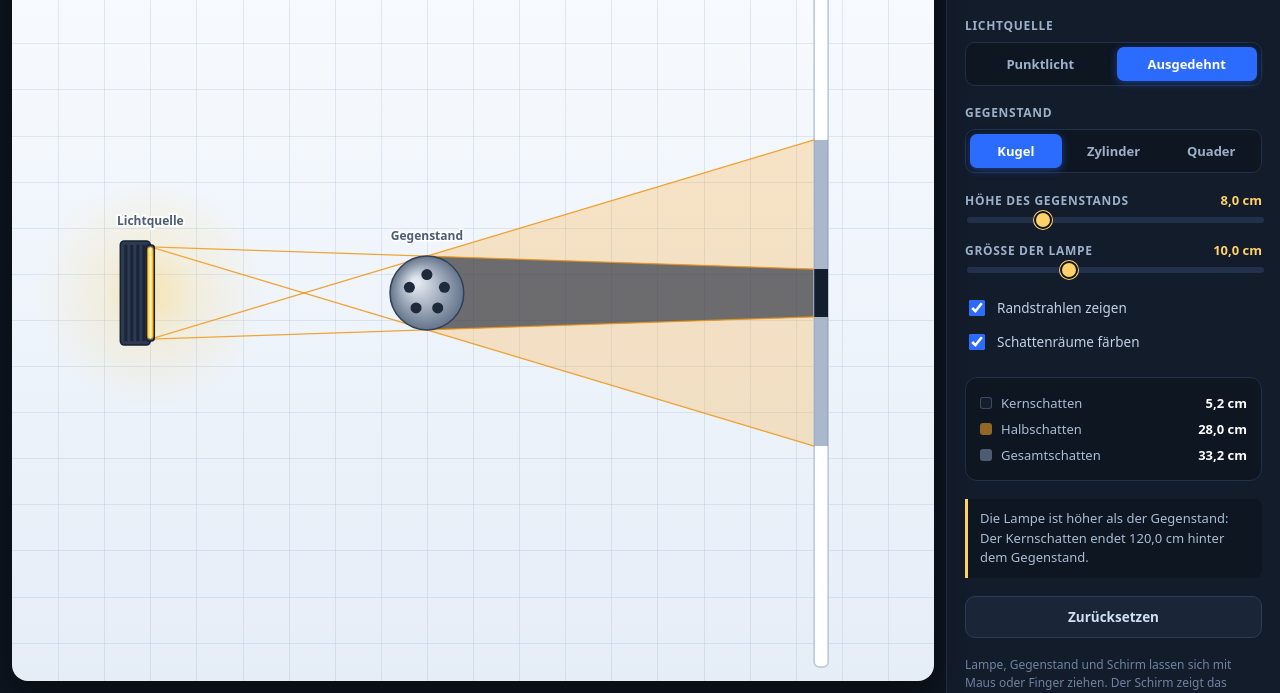
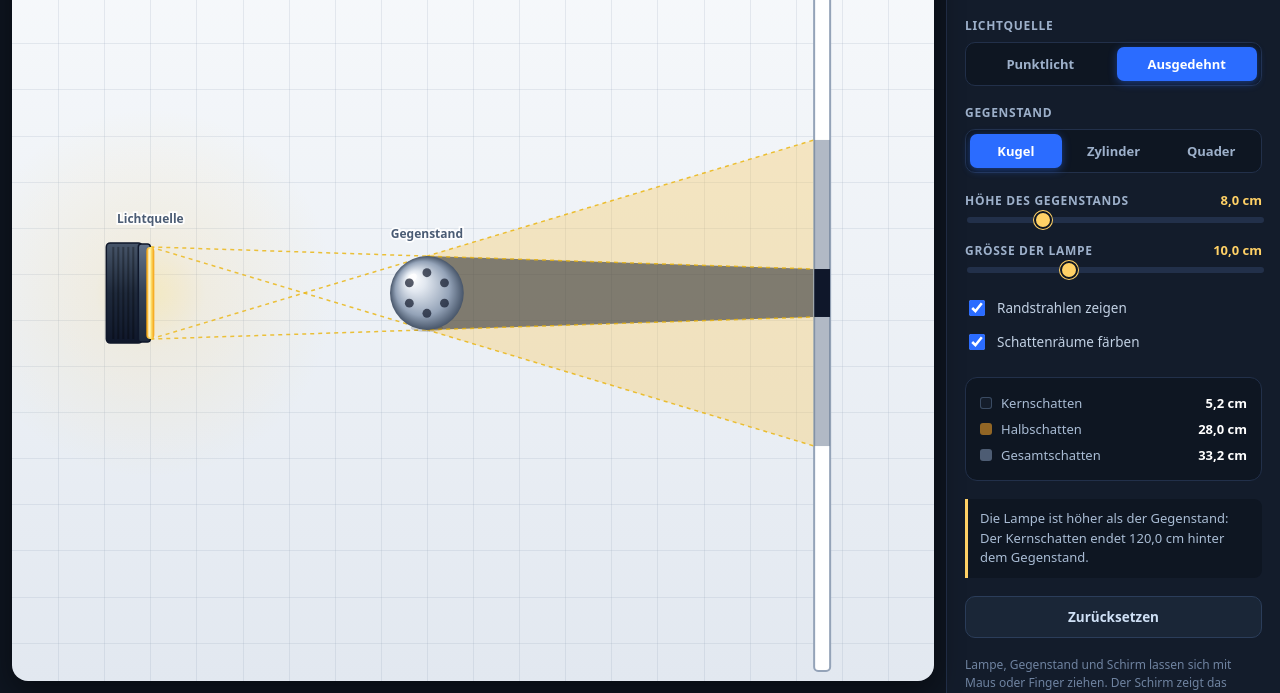
Before and after one commit to DanielGloeckler/quiz, a plain HTML site: page Optik/Schatten.html in a window 1280 px wide. Shown: the part 107-800 px from the top of the page. Drawn offline with Linux system fonts and the light colour scheme.

Commit message:
Update Schatten.html

```diff
--- a/Optik/Schatten.html
+++ b/Optik/Schatten.html
@@ -173,15 +173,14 @@
   const cv    = document.getElementById('cv');
   const ctx   = cv.getContext('2d');
 
-  /* ---------- Welt: 100 cm Breite, Höhe ergibt sich aus dem Seitenverhältnis ---------- */
-  let W = 800, H = 500, PX = 8;     // PX = Pixel pro Zentimeter
+  let W = 800, H = 500, PX = 8;
 
   const DEFAULT = {
     lightXf: 0.15, lightYf: 0.50,
     objXf:   0.45, objYf:   0.50,
     screenXf:0.87,
-    sourceSize: 10,     // cm (Durchmesser der Lampe)
-    objHeight:  8,      // cm
+    sourceSize: 10,
+    objHeight:  8,
     extended: true,
     objType: 'sphere',
     showRays: true,
@@ -246,180 +245,240 @@
     ctx.fillText(text, x, y);
   }
 
+  /* ------------------------------------------------------------------ */
+  /*  Taschenlampe zeichnen                                              */
+  /* ------------------------------------------------------------------ */
   function drawLight(lx, ly, S) {
     ctx.save();
 
-    // Leuchtkegel (Glow)
-    const glowR = Math.max(80, S * 2.5);
+    // 1. Weicher Lichtkegel (Glow)
+    const glowR = Math.max(120, S * 4);
     const g = ctx.createRadialGradient(lx, ly, 0, lx, ly, glowR);
-    g.addColorStop(0,    'rgba(255,214,102,.45)');
-    g.addColorStop(0.40, 'rgba(255,196,64,.15)');
-    g.addColorStop(1,    'rgba(255,196,64,0)');
+    g.addColorStop(0,    'rgba(255,220,100,.35)');
+    g.addColorStop(0.3,  'rgba(255,200,80,.12)');
+    g.addColorStop(1,    'rgba(255,200,80,0)');
     ctx.fillStyle = g;
     ctx.beginPath(); ctx.arc(lx, ly, glowR, 0, Math.PI * 2); ctx.fill();
 
-    // Taschenlampe zeichnen (Korpus)
-    const bodyW = 30;
-    const bodyH = S > 0 ? Math.max(S * 2 + 12, 20) : 16;
-    const bodyX = lx - bodyW;
+    // 2. Taschenlampen-Gehäuse (Korpus)
+    const bodyW = 36;
+    const bodyH = S > 0 ? Math.max(S * 2 + 8, 24) : 20;
+    const bodyX = lx - bodyW - 8;
     const bodyY = ly - bodyH / 2;
 
-    ctx.fillStyle = '#2c3a52';
+    // Korpus-Hintergrund
+    const bodyGrad = ctx.createLinearGradient(bodyX, bodyY, bodyX, bodyY + bodyH);
+    bodyGrad.addColorStop(0, '#475569');
+    bodyGrad.addColorStop(0.5, '#1e293b');
+    bodyGrad.addColorStop(1, '#0f172a');
+    ctx.fillStyle = bodyGrad;
     roundRect(ctx, bodyX, bodyY, bodyW, bodyH, 4);
     ctx.fill();
-    ctx.strokeStyle = '#16202f';
+    ctx.strokeStyle = '#0f172a';
     ctx.lineWidth = 1.5;
     ctx.stroke();
 
-    // Griff der Taschenlampe (Riffelung)
-    ctx.fillStyle = '#1a2637';
-    for(let i=0; i<4; i++) {
-      ctx.fillRect(bodyX + 4 + i*6, bodyY + 4, 3, bodyH - 8);
+    // Riffelung am Griff
+    ctx.fillStyle = 'rgba(0,0,0,0.3)';
+    for(let i=0; i<5; i++) {
+      ctx.fillRect(bodyX + 6 + i*5, bodyY + 4, 2, bodyH - 8);
     }
 
-    // Lampenkopf (Vorderseite)
-    const headW = 8;
-    const headH = S > 0 ? S * 2 + 4 : 10;
-    const headX = lx - headW / 2;
+    // 3. Lampenkopf (Vorderseite)
+    const headW = 12;
+    const headH = S > 0 ? S * 2 + 6 : 14;
+    const headX = lx - headW;
     const headY = ly - headH / 2;
 
-    ctx.fillStyle = '#3e5270';
+    const headGrad = ctx.createLinearGradient(headX, headY, headX, headY + headH);
+    headGrad.addColorStop(0, '#64748b');
+    headGrad.addColorStop(0.5, '#334155');
+    headGrad.addColorStop(1, '#1e293b');
+    ctx.fillStyle = headGrad;
     roundRect(ctx, headX, headY, headW, headH, 3);
     ctx.fill();
+    ctx.strokeStyle = '#0f172a';
+    ctx.lineWidth = 1.5;
     ctx.stroke();
 
-    // Leuchtendes Element (Linse / Glühbirne)
+    // 4. Leuchtendes Element (Linse)
     if (S > 2) {
       // Ausgedehnte Quelle (länglicher Leuchtstab)
-      const grd = ctx.createLinearGradient(lx - 3, 0, lx + 3, 0);
-      grd.addColorStop(0,   '#ffb703');
-      grd.addColorStop(0.5, '#fff8cc');
-      grd.addColorStop(1,   '#ffb703');
-      ctx.fillStyle = grd;
-      roundRect(ctx, lx - 3, ly - S, 6, 2 * S, 3);
+      const lensGrad = ctx.createLinearGradient(lx - 4, 0, lx + 4, 0);
+      lensGrad.addColorStop(0,   '#f59e0b');
+      lensGrad.addColorStop(0.5, '#fef08a');
+      lensGrad.addColorStop(1,   '#f59e0b');
+      ctx.fillStyle = lensGrad;
+      roundRect(ctx, lx - 4, ly - S, 8, 2 * S, 4);
       ctx.fill();
-      ctx.strokeStyle = 'rgba(190,120,0,.65)';
-      ctx.lineWidth = 1;
-      ctx.stroke();
+
+      // Glanzstreifen auf der Linse
+      ctx.fillStyle = 'rgba(255,255,255,0.6)';
+      roundRect(ctx, lx - 2, ly - S + 2, 2, 2 * S - 4, 1);
+      ctx.fill();
     } else {
       // Punktquelle (kleiner heller Punkt)
-      ctx.beginPath(); ctx.arc(lx, ly, 6, 0, Math.PI * 2);
-      const grd = ctx.createRadialGradient(lx - 2, ly - 2, 1, lx, ly, 7);
-      grd.addColorStop(0, '#fffde7');
-      grd.addColorStop(1, '#ffb703');
-      ctx.fillStyle = grd;
+      ctx.beginPath(); ctx.arc(lx, ly, 8, 0, Math.PI * 2);
+      const lensGrad = ctx.createRadialGradient(lx - 2, ly - 2, 1, lx, ly, 9);
+      lensGrad.addColorStop(0, '#ffffff');
+      lensGrad.addColorStop(0.4, '#fef08a');
+      lensGrad.addColorStop(1, '#f59e0b');
+      ctx.fillStyle = lensGrad;
       ctx.fill();
-      ctx.strokeStyle = 'rgba(190,120,0,.75)';
-      ctx.lineWidth = 1.2;
+      ctx.strokeStyle = 'rgba(245,158,11,.8)';
+      ctx.lineWidth = 1.5;
       ctx.stroke();
     }
     ctx.restore();
   }
 
+  /* ------------------------------------------------------------------ */
+  /*  Gegenstände zeichnen (mit 3D-Effekt)                               */
+  /* ------------------------------------------------------------------ */
   function drawObject(ox, oy, hh) {
     ctx.save();
-    const w = 16; // Breite des Gegenstands
+    const w = 20; // Breite des Gegenstands
+
+    // Boden-Schlagschatten (weich)
+    ctx.fillStyle = 'rgba(0,0,0,0.15)';
+    ctx.beginPath();
+    ctx.ellipse(ox, oy + hh - 2, w * 0.8, 4, 0, 0, Math.PI * 2);
+    ctx.fill();
 
     if (state.objType === 'sphere') {
-      // Kugel
       const r = hh;
-      const grad = ctx.createRadialGradient(ox - r*0.3, oy - r*0.3, r*0.1, ox, oy, r);
-      grad.addColorStop(0, '#e2e8f0');
-      grad.addColorStop(1, '#64748b');
+
+      // Kugel-Hauptkörper mit 3D-Radialverlauf
+      const grad = ctx.createRadialGradient(ox - r*0.4, oy - r*0.4, r*0.1, ox, oy, r);
+      grad.addColorStop(0, '#f8fafc');
+      grad.addColorStop(0.2, '#e2e8f0');
+      grad.addColorStop(0.7, '#94a3b8');
+      grad.addColorStop(1, '#475569');
       ctx.fillStyle = grad;
       ctx.beginPath();
       ctx.arc(ox, oy, r, 0, Math.PI * 2);
       ctx.fill();
-      ctx.strokeStyle = '#334155';
-      ctx.lineWidth = 1.5;
-      ctx.stroke();
 
-      // Fussball-Muster (Andeutung)
-      ctx.fillStyle = '#1e293b';
-      for(let i=0; i<5; i++){
-        const a = i * (Math.PI*2/5) - Math.PI/2;
-        const px = ox + Math.cos(a) * r * 0.5;
-        const py = oy + Math.sin(a) * r * 0.5;
+      // Glanzlicht (Specular Highlight)
+      ctx.fillStyle = 'rgba(255,255,255,0.8)';
+      ctx.beginPath();
+      ctx.ellipse(ox - r*0.4, oy - r*0.4, r*0.15, r*0.1, -Math.PI/4, 0, Math.PI*2);
+      ctx.fill();
+
+      // Fussball-Muster (dezente dunkle Flecken)
+      ctx.fillStyle = 'rgba(15, 23, 42, 0.7)';
+      for(let i=0; i<6; i++){
+        const a = i * (Math.PI*2/6) - Math.PI/2;
+        const px = ox + Math.cos(a) * r * 0.55;
+        const py = oy + Math.sin(a) * r * 0.55;
         ctx.beginPath();
-        ctx.arc(px, py, r*0.15, 0, Math.PI*2);
+        ctx.arc(px, py, r*0.12, 0, Math.PI*2);
         ctx.fill();
       }
 
     } else if (state.objType === 'cylinder') {
-      // Zylinder
+      // Zylinder-Hauptkörper
       const grad = ctx.createLinearGradient(ox - w/2, 0, ox + w/2, 0);
-      grad.addColorStop(0, '#94a3b8');
-      grad.addColorStop(0.3, '#e2e8f0');
-      grad.addColorStop(1, '#64748b');
+      grad.addColorStop(0, '#475569');
+      grad.addColorStop(0.25, '#cbd5e1');
+      grad.addColorStop(0.6, '#94a3b8');
+      grad.addColorStop(1, '#1e293b');
       ctx.fillStyle = grad;
       roundRect(ctx, ox - w/2, oy - hh, w, 2*hh, 2);
       ctx.fill();
+
+      // Deckel oben (Ellipse)
+      const topGrad = ctx.createLinearGradient(ox - w/2, 0, ox + w/2, 0);
+      topGrad.addColorStop(0, '#94a3b8');
+      topGrad.addColorStop(0.5, '#e2e8f0');
+      topGrad.addColorStop(1, '#64748b');
+      ctx.fillStyle = topGrad;
+      ctx.beginPath();
+      ctx.ellipse(ox, oy - hh, w/2, 4, 0, 0, Math.PI*2);
+      ctx.fill();
       ctx.strokeStyle = '#334155';
-      ctx.lineWidth = 1.5;
+      ctx.lineWidth = 1;
       ctx.stroke();
 
-      // Deckel oben
-      ctx.fillStyle = '#cbd5e1';
+      // Boden unten (Ellipse)
+      ctx.fillStyle = '#334155';
       ctx.beginPath();
-      ctx.ellipse(ox, oy - hh, w/2, 3, 0, 0, Math.PI*2);
+      ctx.ellipse(ox, oy + hh, w/2, 4, 0, 0, Math.PI*2);
+      ctx.fill();
+
+    } else if (state.objType === 'box') {
+      // Quader mit 3D-Perspektive (Iso-Ansicht)
+      const dx = 6, dy = -6; // Tiefenversatz für 3D-Effekt
+
+      // Vorderseite
+      const frontGrad = ctx.createLinearGradient(ox - w/2, 0, ox + w/2, 0);
+      frontGrad.addColorStop(0, '#94a3b8');
+      frontGrad.addColorStop(0.4, '#e2e8f0');
+      frontGrad.addColorStop(1, '#64748b');
+      ctx.fillStyle = frontGrad;
+      roundRect(ctx, ox - w/2, oy - hh, w, 2*hh, 2);
+      ctx.fill();
+      ctx.strokeStyle = '#334155';
+      ctx.lineWidth = 1.2;
+      ctx.stroke();
+
+      // Oberseite (Parallelogramm)
+      ctx.fillStyle = '#f1f5f9';
+      ctx.beginPath();
+      ctx.moveTo(ox - w/2, oy - hh);
+      ctx.lineTo(ox - w/2 + dx, oy - hh + dy);
+      ctx.lineTo(ox + w/2 + dx, oy - hh + dy);
+      ctx.lineTo(ox + w/2, oy - hh);
+      ctx.closePath();
       ctx.fill();
       ctx.stroke();
 
-      // Boden unten
-      ctx.fillStyle = '#94a3b8';
+      // Rechte Seite (Parallelogramm)
+      ctx.fillStyle = '#475569';
       ctx.beginPath();
-      ctx.ellipse(ox, oy + hh, w/2, 3, 0, 0, Math.PI*2);
+      ctx.moveTo(ox + w/2, oy - hh);
+      ctx.lineTo(ox + w/2 + dx, oy - hh + dy);
+      ctx.lineTo(ox + w/2 + dx, oy + hh + dy);
+      ctx.lineTo(ox + w/2, oy + hh);
+      ctx.closePath();
       ctx.fill();
       ctx.stroke();
 
-    } else if (state.objType === 'box') {
-      // Quader
-      const grad = ctx.createLinearGradient(ox - w/2, 0, ox + w/2, 0);
-      grad.addColorStop(0, '#94a3b8');
-      grad.addColorStop(0.3, '#e2e8f0');
-      grad.addColorStop(1, '#64748b');
-      ctx.fillStyle = grad;
-      roundRect(ctx, ox - w/2, oy - hh, w, 2*hh, 2);
-      ctx.fill();
-      ctx.strokeStyle = '#334155';
-      ctx.lineWidth = 1.5;
-      ctx.stroke();
-
-      // 3D-Andeutung (Innenkanten)
-      ctx.strokeStyle = 'rgba(51,65,85,0.4)';
+      // Kante zwischen Vorder- und Oberseite
+      ctx.strokeStyle = 'rgba(255,255,255,0.4)';
       ctx.lineWidth = 1;
       ctx.beginPath();
       ctx.moveTo(ox - w/2, oy - hh);
       ctx.lineTo(ox + w/2, oy - hh);
-      ctx.moveTo(ox - w/2, oy + hh);
-      ctx.lineTo(ox + w/2, oy + hh);
       ctx.stroke();
     }
     ctx.restore();
   }
 
   function drawScreen(sx, aT, aB, uT, uB, umbraOnScreen) {
-    const w = 14, top = 14, bot = H - 14;
+    const w = 16, top = 10, bot = H - 10;
     ctx.save();
 
+    // Schirm-Hintergrund
     ctx.fillStyle = '#ffffff';
-    ctx.strokeStyle = '#b7c5d8';
-    ctx.lineWidth = 1.5;
-    roundRect(ctx, sx, top, w, bot - top, 5);
+    ctx.strokeStyle = '#94a3b8';
+    ctx.lineWidth = 2;
+    roundRect(ctx, sx, top, w, bot - top, 4);
     ctx.fill();
     ctx.stroke();
 
+    // Schatten auf dem Schirm
     ctx.save();
-    roundRect(ctx, sx, top, w, bot - top, 5);
+    roundRect(ctx, sx, top, w, bot - top, 4);
     ctx.clip();
 
-    // Halbschatten auf dem Schirm
-    ctx.fillStyle = 'rgba(120,140,170,.62)';
+    // Halbschatten
+    ctx.fillStyle = 'rgba(100, 116, 139, 0.5)';
     ctx.fillRect(sx, aT, w, Math.max(0, aB - aT));
 
-    // Kernschatten auf dem Schirm
+    // Kernschatten
     if (umbraOnScreen) {
-      ctx.fillStyle = '#141d2b';
+      ctx.fillStyle = '#0f172a';
       ctx.fillRect(sx, uT, w, Math.max(0, uB - uT));
     }
     ctx.restore();
@@ -434,14 +493,14 @@
     /* ---- Hintergrund ---- */
     ctx.clearRect(0, 0, W, H);
     const bg = ctx.createLinearGradient(0, 0, 0, H);
-    bg.addColorStop(0, '#f9fcff');
-    bg.addColorStop(1, '#e5edf7');
+    bg.addColorStop(0, '#f8fafc');
+    bg.addColorStop(1, '#e2e8f0');
     ctx.fillStyle = bg;
     ctx.fillRect(0, 0, W, H);
 
     /* ---- Raster (5 cm) ---- */
     ctx.save();
-    ctx.strokeStyle = 'rgba(150,175,205,.25)';
+    ctx.strokeStyle = 'rgba(148, 163, 184, 0.2)';
     ctx.lineWidth = 1;
     const gp = 5 * PX;
     ctx.beginPath();
@@ -459,7 +518,7 @@
       ctx.lineTo(sx, aB);
       ctx.lineTo(ox, oy + hh);
       ctx.closePath();
-      ctx.fillStyle = 'rgba(255,168,40,.26)';
+      ctx.fillStyle = 'rgba(245, 158, 11, 0.2)';
       ctx.fill();
 
       // Kernschatten
@@ -473,18 +532,32 @@
       }
       ctx.lineTo(ox, oy + hh);
       ctx.closePath();
-      ctx.fillStyle = 'rgba(26,38,60,.62)';
+      ctx.fillStyle = 'rgba(15, 23, 42, 0.6)';
       ctx.fill();
     }
 
     /* ---- Schirm ---- */
     drawScreen(sx, aT, aB, uT, uB, umbraOnScreen);
 
-    /* ---- Randstrahlen ---- */
+    /* ---- Lichtkegel & Randstrahlen ---- */
     if (state.showRays) {
       ctx.save();
-      ctx.strokeStyle = 'rgba(240,150,20,.85)';
-      ctx.lineWidth = 1.3;
+
+      // Sanfter Lichtkegel (vom Objekt zum Schirm)
+      ctx.beginPath();
+      ctx.moveTo(ox, oy - hh);
+      ctx.lineTo(sx, aT);
+      ctx.lineTo(sx, aB);
+      ctx.lineTo(ox, oy + hh);
+      ctx.closePath();
+      ctx.fillStyle = 'rgba(255, 230, 150, 0.15)';
+      ctx.fill();
+
+      // Randstrahlen (Präzise Linien)
+      ctx.strokeStyle = 'rgba(234, 179, 8, 0.8)';
+      ctx.lineWidth = 1.5;
+      ctx.setLineDash([4, 4]); // Gestrichelt für bessere Sichtbarkeit
+
       const rays = [
         [ysMin, oy - hh], [ysMax, oy - hh],
         [ysMin, oy + hh], [ysMax, oy + hh]
@@ -505,9 +578,9 @@
     drawObject(ox, oy, hh);
 
     /* ---- Beschriftung ---- */
-    label('Lichtquelle', lx, Math.max(16, ly - Math.max(S, 10) - 22));
-    label('Gegenstand',  ox, Math.max(16, oy - hh - 16));
-    label('Schirm',      sx + 7, 32);
+    label('Lichtquelle', lx, Math.max(16, ly - Math.max(S, 12) - 24));
+    label('Gegenstand',  ox, Math.max(16, oy - hh - 18));
+    label('Schirm',      sx + 8, 28);
 
     /* ---- Messwerte ---- */
     const totalPx  = Math.max(0, aB - aT);
@@ -577,9 +650,11 @@
     const sx = state.screenXf * W;
     const S  = state.extended ? (state.sourceSize * PX) / 2 : 0;
 
-    if (Math.abs(x - sx) < 11) return 'screen';
+    if (Math.abs(x - sx) < 12) return 'screen';
     if (Math.abs(x - ox) < 20 && Math.abs(y - oy) < hh + 12) return 'object';
-    if (Math.abs(x - lx) < 32 && Math.abs(y - ly) < Math.max(S, 12) + 16) return 'light';
+
+    // Taschenlampen-Hitbox (etwas breiter, da der Korpus nach links ragt)
+    if (x > lx - 60 && x < lx + 15 && Math.abs(y - ly) < Math.max(S, 12) + 16) return 'light';
     return null;
   }
 
```
